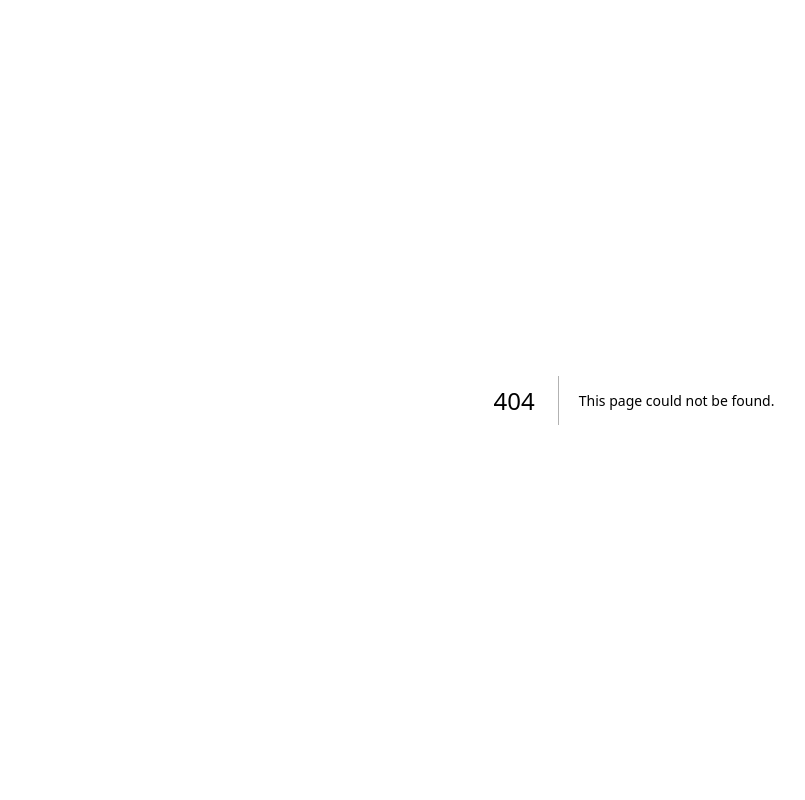
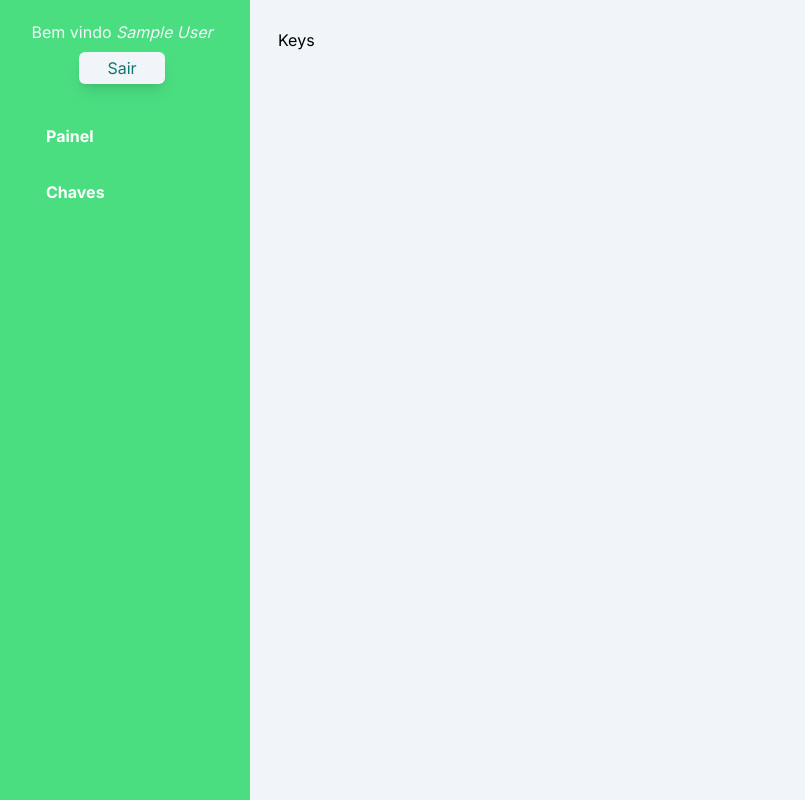
Before and after one commit to gabeFrancisco/DoctorKeyWeb, a Next.js app: page /dashboard/keys in a window 1280 px wide. Before the commit this address had no page. Shown: the whole page, without its empty margins (6-811 px from the left). Built offline with nearby package versions, Linux system fonts and the light colour scheme; no server answers; sample sign-in values are in the browser's storage.

Commit message:
removed Header component from dashboard | sidebar only

```diff
--- /dev/null
+++ b/src/app/dashboard/keys/page.tsx
@@ -0,0 +1,9 @@
+import React from 'react'
+
+const Keys = () => {
+  return (
+    <div>Keys</div>
+  )
+}
+
+export default Keys
--- a/src/app/dashboard/layout.tsx
+++ b/src/app/dashboard/layout.tsx
@@ -3,9 +3,9 @@ import Sidebar from "@/components/Sidebar/Sidebar";
 import { authOptions } from "@/utils/authOptions";
 import { getServerSession } from "next-auth";
 import { redirect } from "next/navigation";
-import React from "react";
+import React, { ReactNode } from "react";
 
-const layout = async () => {
+const layout = async ({children}: {children: ReactNode}) => {
   const session = await getServerSession(authOptions);
   console.log(session);
   if (!session) {
@@ -13,10 +13,12 @@ const layout = async () => {
   }
   return (
     <div className="bg-slate-100 w-full h-screen">
-      <Header />
+      {/* <Header /> */}
       <div className="flex flex-row">
         <Sidebar />
-        <h1>fsdf</h1>
+        <div className="m-7 block">
+          {children}
+        </div>
       </div>
     </div>
   );
--- a/src/components/Header/Header.tsx
+++ b/src/components/Header/Header.tsx
@@ -2,31 +2,19 @@
 
 import React from "react";
 
-import Link from "next/link";
-import { signOut } from "next-auth/react";
-
-
+import { signOut, useSession } from "next-auth/react";
 
 const Header = () => {
+  const { data, status} = useSession()
   return (
     <div className=" flex flex-row items-center justify-between w-full p-3 bg-green-400 shadow-lg text-white z-20 sticky top-0 left-0">
       <div className="flex flex-row items-center">
         <div>
           <span className="mx-5 text-2xl font-bold">Doctor Key</span>
         </div>
-        {/* <div className="mx-10">
-          {links.map((link, key) => (
-            <Link
-              key={key}
-              className="mx-2 hover:text-green-200"
-              href={link.url}
-            >
-              {link.title}
-            </Link>
-          ))}
-        </div> */}
       </div>
       <div className="flex flex-row items-center mx-10">
+        {status === 'authenticated' && data !== null && (<p>{data.user?.name}</p>)}
         <button
           onClick={() => signOut({ callbackUrl: "/login" })}
           className="text-teal-700 rounded-md hover:bg-green-200 px-5 py-1 bg-slate-100 shadow-lg"
--- a/src/components/Sidebar/Sidebar.tsx
+++ b/src/components/Sidebar/Sidebar.tsx
@@ -1,5 +1,8 @@
+'use client'
+
 import React from 'react'
 import SidebarItem from './SidebarItem'
+import { signOut, useSession } from 'next-auth/react';
 
 const links = [
   {
@@ -8,13 +11,23 @@ const links = [
   },
   {
     title: "Chaves",
-    url: "/keys",
+    url: "/dashboard/keys",
   },
 ];
 
 const Sidebar = () => {
+  const { data, status} = useSession()
   return (
-    <aside className='bg-green-400 w-1/5 h-screen sticky'>
+    <aside className='bg-green-400 w-1/5 h-screen sticky text-slate-100'>
+      <div className='flex flex-col items-center m-5'>
+      {status === 'authenticated' && data !== null && (<p>Bem vindo <i>{data.user?.name}</i></p>)}
+      <button
+          onClick={() => signOut({ callbackUrl: "/login" })}
+          className="text-teal-700 rounded-md hover:bg-green-200 py-1 bg-slate-100 shadow-lg px-7 m-2"
+        >
+          Sair
+        </button>
+      </div>
       {links.map((link, key) => (
         <SidebarItem key={key} title={link.title} url={link.url}/>
       ))}
--- a/src/components/Sidebar/SidebarItem.tsx
+++ b/src/components/Sidebar/SidebarItem.tsx
@@ -8,7 +8,7 @@ interface SidebarItemProps {
 
 const SidebarItem = (props: SidebarItemProps) => {
   return (
-    <div className="my-3 m-10 p-3 text-white font-bold rounded-xl">
+    <div className="my-2 m-10 p-3 text-white font-bold rounded-xl">
       <Link href={props.url}>{props.title}</Link>
     </div>
   );
--- a/src/utils/authOptions.ts
+++ b/src/utils/authOptions.ts
@@ -26,4 +26,16 @@ export const authOptions: AuthOptions = {
   pages: {
     signIn: "/login",
   },
+  callbacks: {
+    async session({session, token, user}){
+      if(session){
+        session.user!.name = 'gabeFrank';
+      }
+      return session;
+    },
+    async jwt({ token }){
+      token.sub
+      return token
+    }
+  }
 };
```
